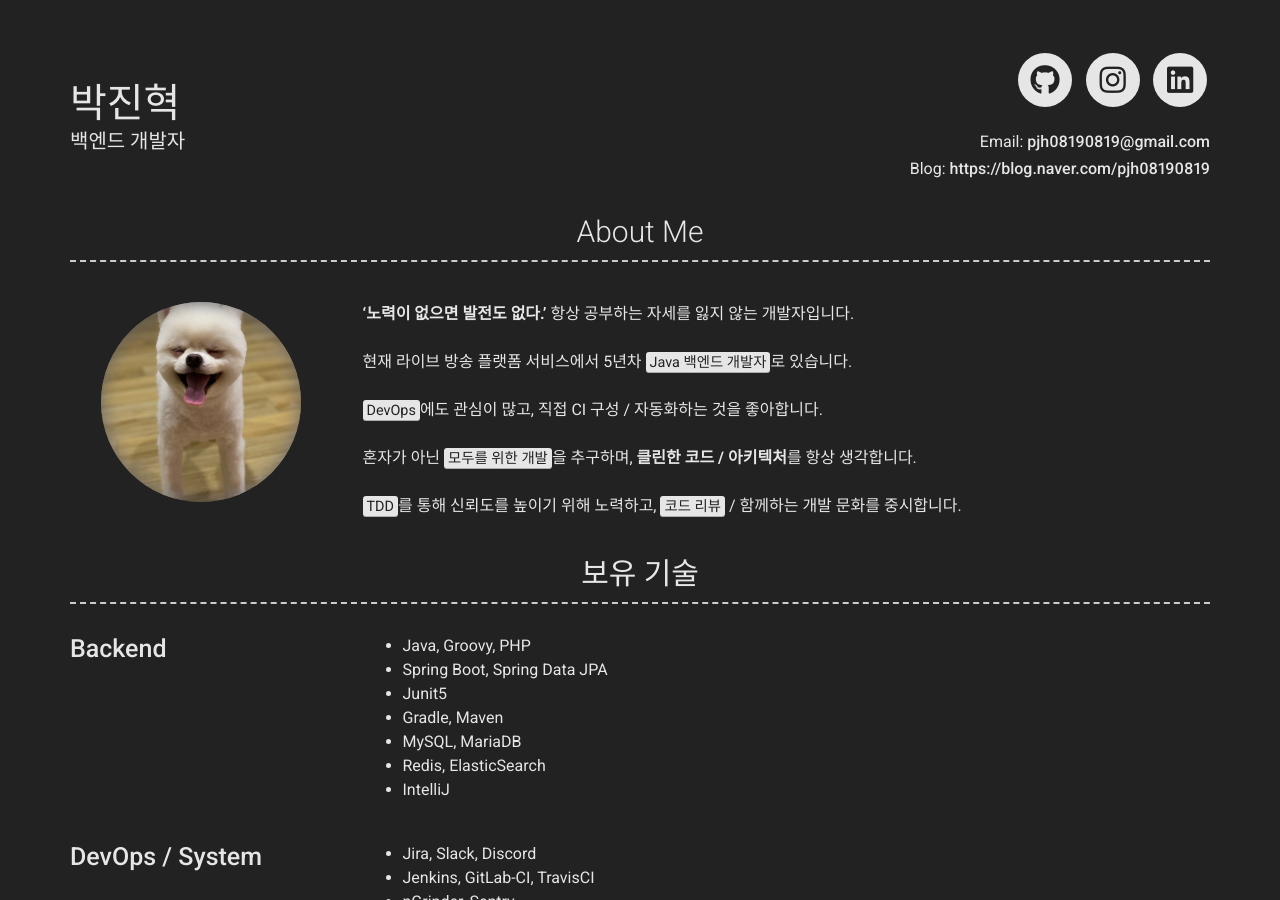
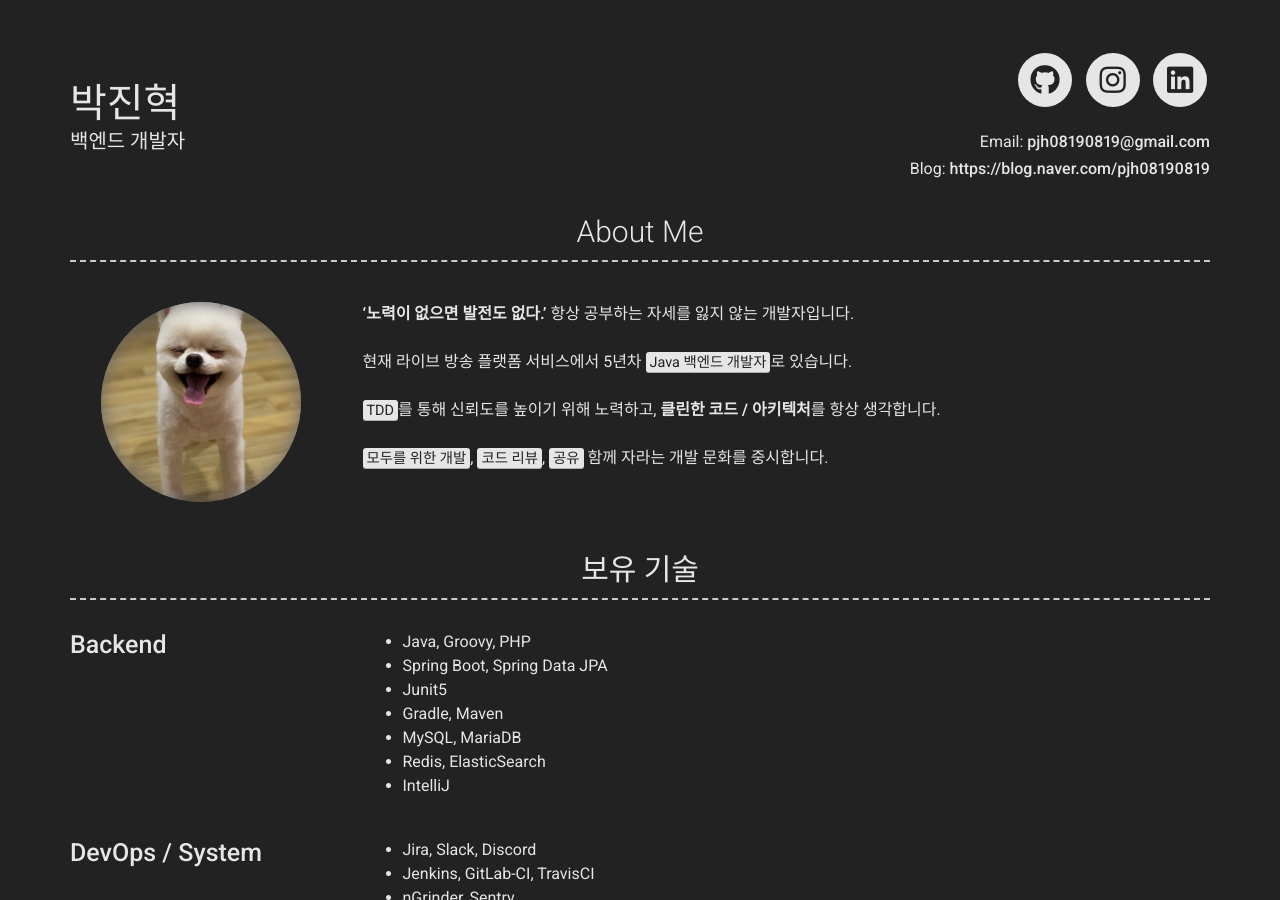
Before and after one commit to JinHyukParkk/JinHyukParkk.github.io, a Jekyll site: the page built from index.md, in a window 1280 px wide and 900 px high. Built offline with Jekyll 4.4.1, drawn with Linux system fonts in a browser that asks for light colours; nearby versions of some CDN libraries.

Commit message:
refactor : 자기 소개  수정

```diff
--- a/_config.yml
+++ b/_config.yml
@@ -36,11 +36,9 @@ about_content: | # this will include new lines to allow paragraphs
   <br/>
   현재 라이브 방송 플랫폼 서비스에서 5년차 <mark>Java 백엔드 개발자</mark>로 있습니다.<br/>
   <br/>
-  <mark>DevOps</mark>에도 관심이 많고, 직접 CI 구성 / 자동화하는 것을 좋아합니다.<br/>
+  <mark>TDD</mark>를 통해 신뢰도를 높이기 위해 노력하고, **클린한 코드 / 아키텍처**를 항상 생각합니다.<br/>
   <br/>
-  혼자가 아닌 <mark>모두를 위한 개발</mark>을 추구하며, **클린한 코드 / 아키텍처**를 항상 생각합니다.<br/>
-  <br/>
-  <mark>TDD</mark>를 통해 신뢰도를 높이기 위해 노력하고, <mark>코드 리뷰</mark> / 함께하는 개발 문화를 중시합니다.
+  <mark>모두를 위한 개발</mark>, <mark>코드 리뷰</mark>, <mark>공유</mark> 함께 자라는 개발 문화를 중시합니다.
 
 #You can even add paragraphs by using empty lines like this and add anything else [markdown](https://www.markdownguide.org/getting-started#what-is-markdown) supports such as
 #    - Lists
```
